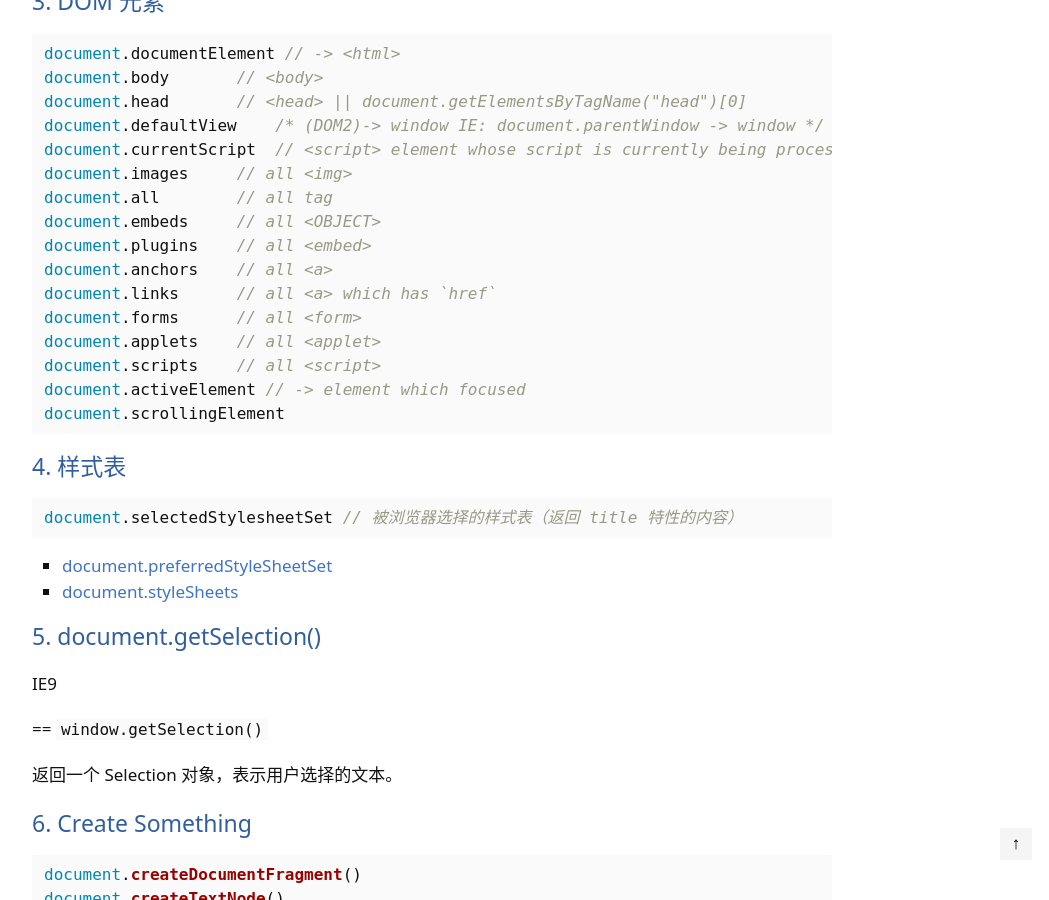
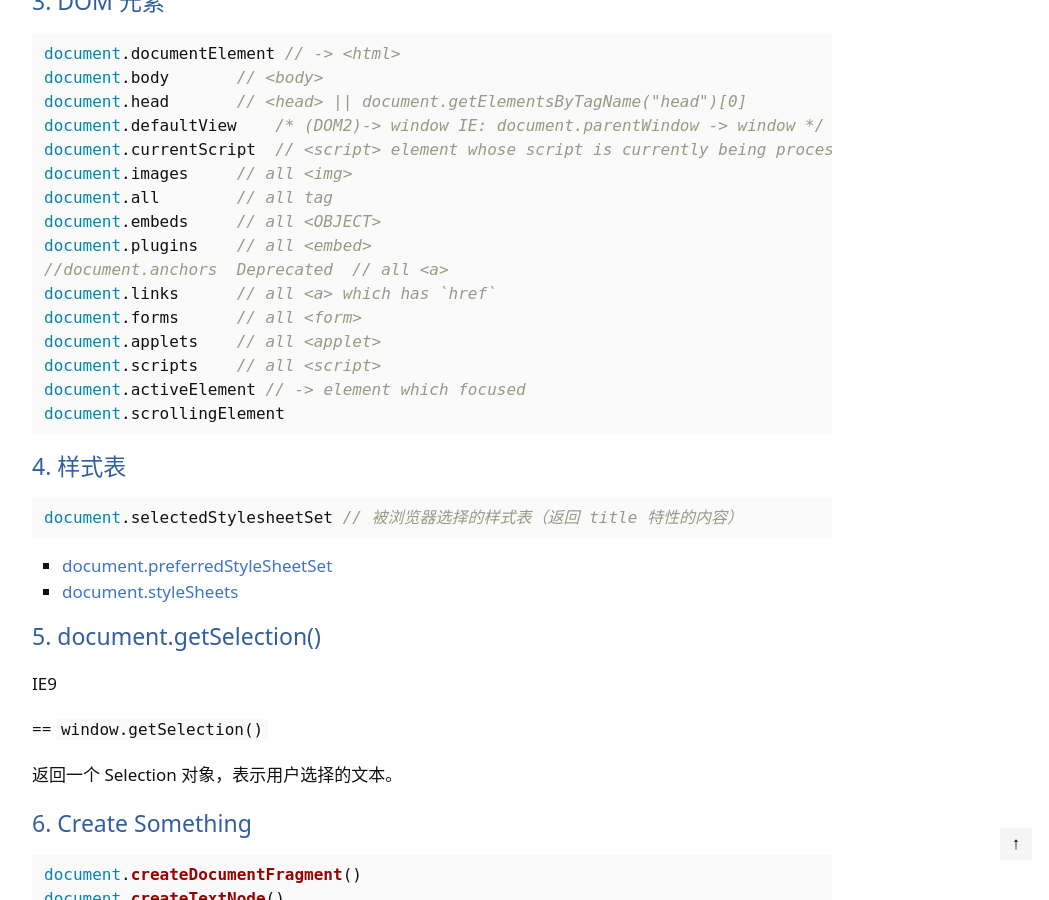
Before and after one commit to dgeibi/dgeibi.github.com, a Jekyll site: the page built from docs/JavaScript/DOM/Document.md, in a window 1280 px wide and 900 px high, scrolled down 2404 px. Shown: the whole window, without its empty margins (208-1257 px from the left). Built offline with Jekyll 4.4.1, drawn with Linux system fonts in a browser that asks for light colours; comment, search, counter and statistics services are not loaded; some of the changed text lies outside the part shown.

Commit message:
update at 2016-10-23 14:49:08 UTC

```diff
--- a/_includes/comment.html
+++ b/_includes/comment.html
@@ -1,4 +1,4 @@
-{% if jekyll.environment != "production" %}
+{% if jekyll.environment == "production" %}
 <div id="comment">
     <a id="enDisqus"  href="#disqus" class="comment-link">Post a comment with Disqus</a>
     <a id="enDuoshuo" href="#duosho" class="comment-link">使用多说留言</a>
--- a/docs/JavaScript/DOM/Document.md
+++ b/docs/JavaScript/DOM/Document.md
@@ -75,7 +75,7 @@ document.images     // all <img>
 document.all        // all tag
 document.embeds     // all <OBJECT>
 document.plugins    // all <embed>
-document.anchors    // all <a>
+//document.anchors  Deprecated  // all <a>
 document.links      // all <a> which has `href`
 document.forms      // all <form>
 document.applets    // all <applet>
```
